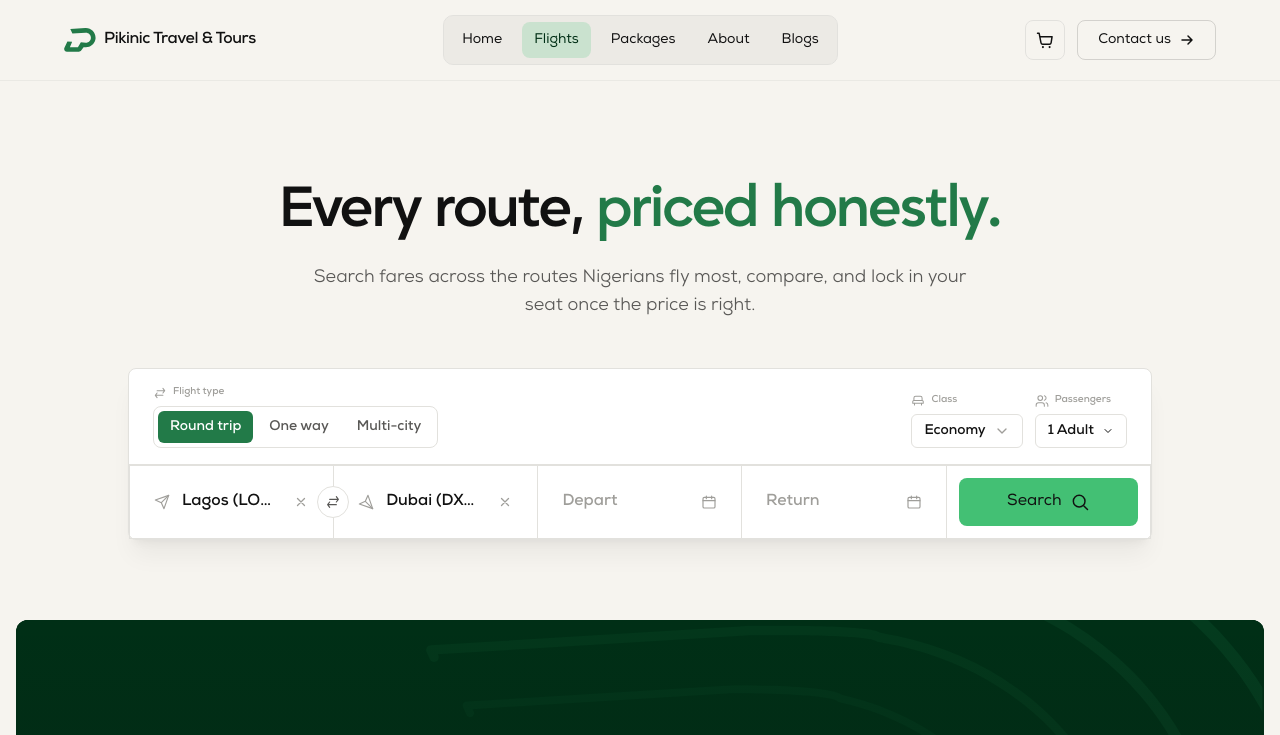
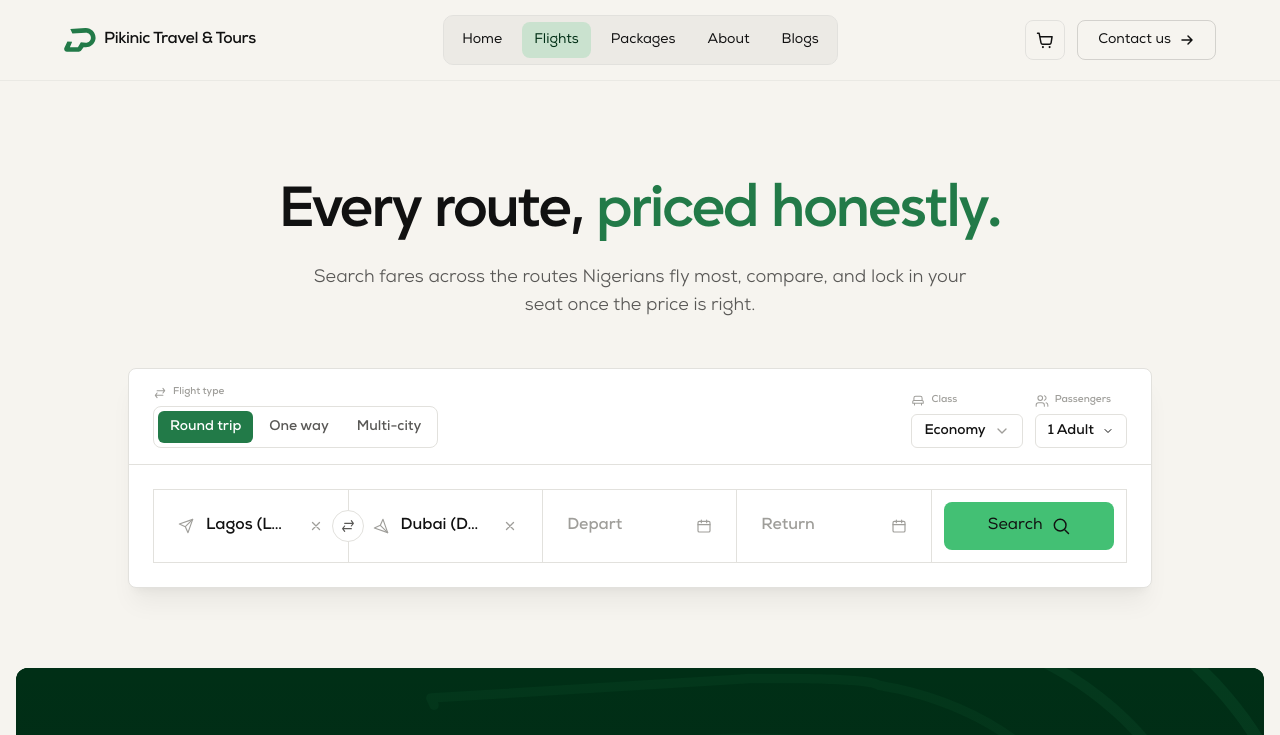
Before and after one commit to Pikinic-Org/Travels-and-Tours, a Next.js app: page /flights in a window 1280 px wide. Shown: the top 735 px of the page. Built offline with nearby package versions, Linux system fonts and the light colour scheme.

Commit message:
Pad the one-way and round-trip flight search fields
Their field grid ran flush to the search card's edges, leaving no space under the Search button. They now sit in the same padding the multi-city layout already had.

```diff
--- a/src/components/sections/flight-search-bar.tsx
+++ b/src/components/sections/flight-search-bar.tsx
@@ -241,6 +241,9 @@ export function FlightSearchBar({
       </div>
 
       {tripType !== "Multi-city" ? (
+        // Padded like the multi-city layout so the fields never sit flush on
+        // the card's bottom edge.
+        <div className="p-5 sm:p-6">
           <div
             className={cn(
               "grid grid-cols-1 border-l border-t border-border-primary sm:grid-cols-2",
@@ -307,6 +310,7 @@ export function FlightSearchBar({
               >
                 {isPending ? "Searching…" : "Search"}
               </Button>
+            </div>
           </div>
         </div>
       ) : (
```
Lines whose indentation alone changed are shown as unchanged.
